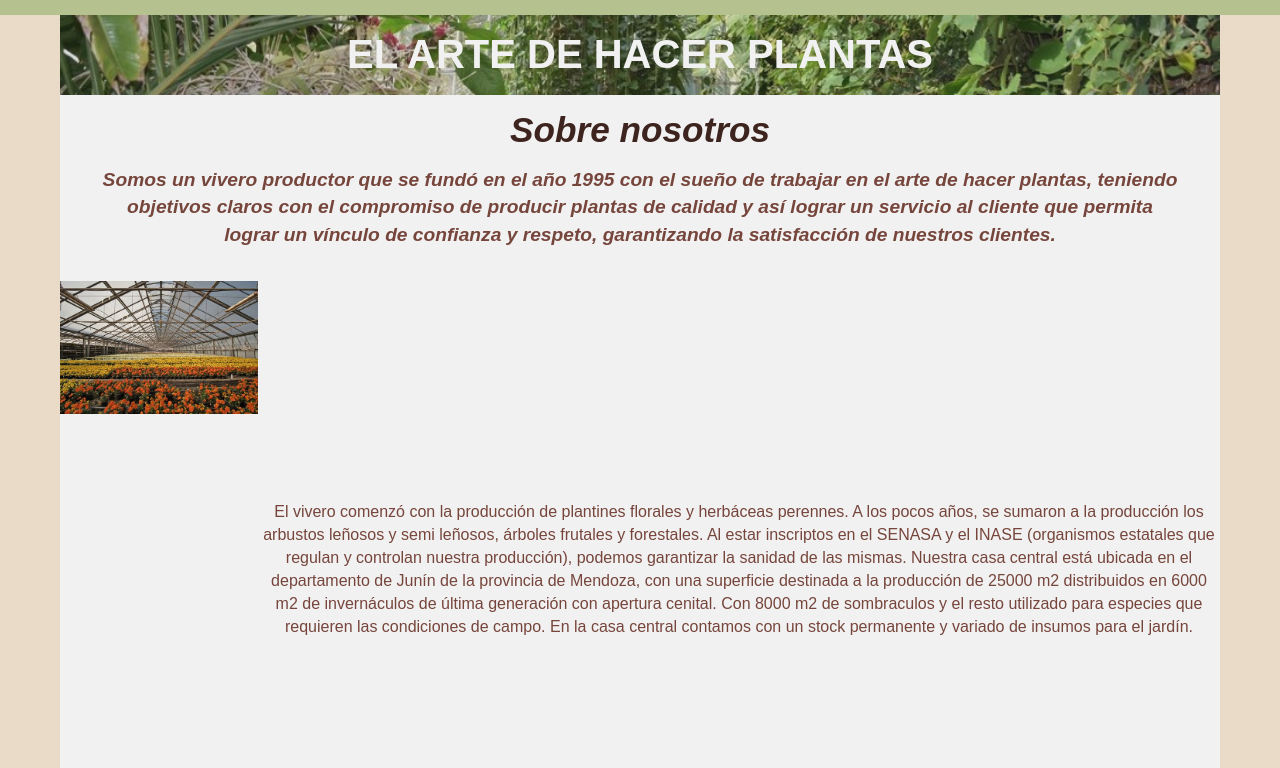
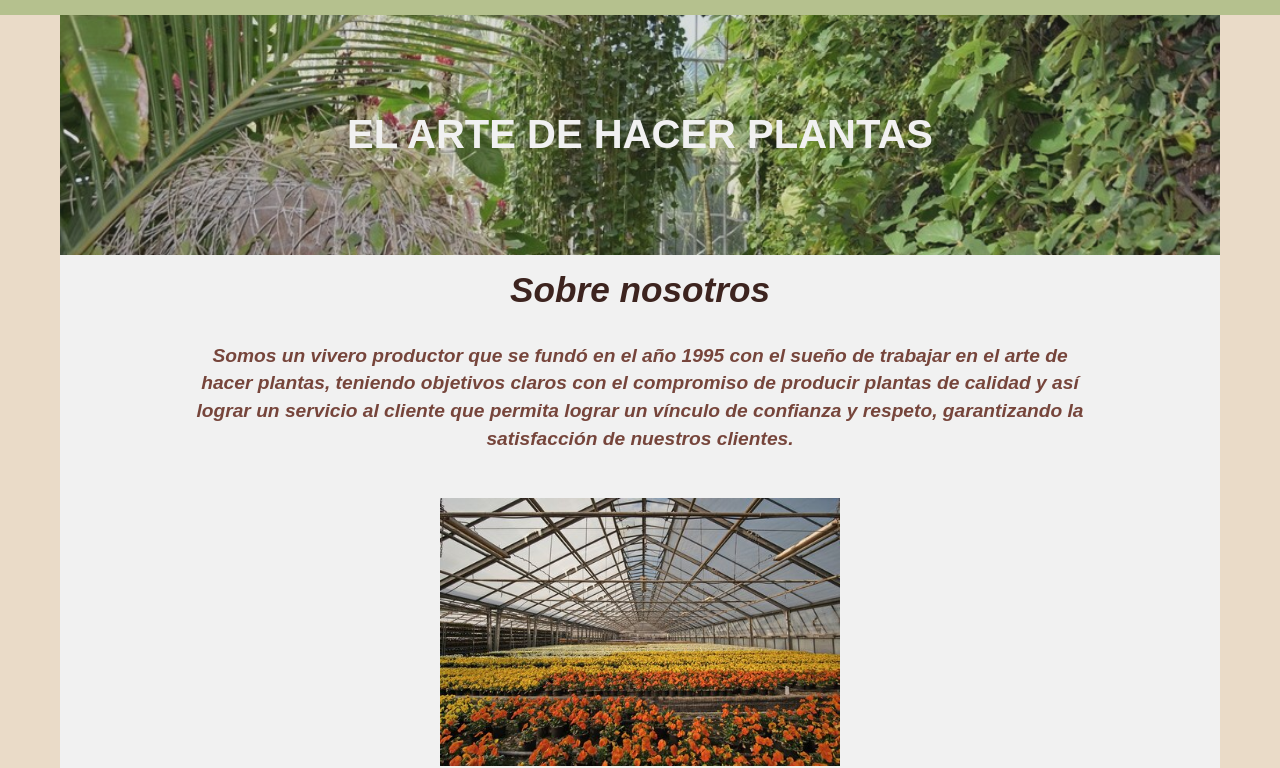
Before and after one commit to VillalbaAgustin/HojaVerde, a plain HTML site: page index.html in a window 1280 px wide. Shown: the part 45-813 px from the top of the page. Drawn offline with Linux system fonts and the light colour scheme; a web font is replaced by a local one.

Commit message:
Arreglo del slider y el espaciado de la sección Sobre_Nosotros

```diff
--- a/index.html
+++ b/index.html
@@ -47,7 +47,7 @@
         <div class="contenido1">
           <div class= "slider contenido 1-1">
             <ul>
-              <li><img src="./static/img/img1.png" alt="Forestales">Invernáculo</li>
+              <li><img src="./static/img/img1.png" alt="Forestales"></li>
               <li><img src="./static/img/img2.png" alt="Invernáculo"></li>
               <li><img src="./static/img/img3.png" alt="Frutales"></li>
               <li><img src="./static/img/img4.png" alt="Sombráculo"></li>
--- a/static/css/style.css
+++ b/static/css/style.css
@@ -94,7 +94,7 @@ section {
   background-size: cover;
   background-position: center;
   width: 100%;
-  height: 10vh;
+  height: 30vh;
   box-shadow: inset 0 0 0 2000px rgba(84, 84, 84, 0.2);
   display: flex;
   justify-content: center;
@@ -120,28 +120,29 @@ h1 {
   text-align: center;
   font-weight: bold;
   margin: 10px 40px 20px;
+  padding: 1rem 6rem;
 }
 
 .contenido1 {
-  display: flex;
   flex-flow: row nowrap;
-  justify-content: space-around;
+  justify-content: center;
   align-items: center;
 }
 
-.slider{
-  width: 100%;
-  height: 600px;
+.slider {
+  width: 80%;
+  max-width: 400px;
+  height: 300px;
   overflow: hidden;
+  margin: 0 auto;
+}
 
-}
-.slider ul{
+.slider ul {
   display: flex;
   padding: 0px;
   width: 400%;
   animation: deslizado 15s infinite alternate linear;
 }
-
 .slider li{
   width: 100%;
   list-style: none;
@@ -174,6 +175,7 @@ h1 {
 
 .contenido1-1 p{
   text-align: center;
+  padding: 2rem 8rem;
 }
 
 @media only screen and (max-width: 600px) {
```
